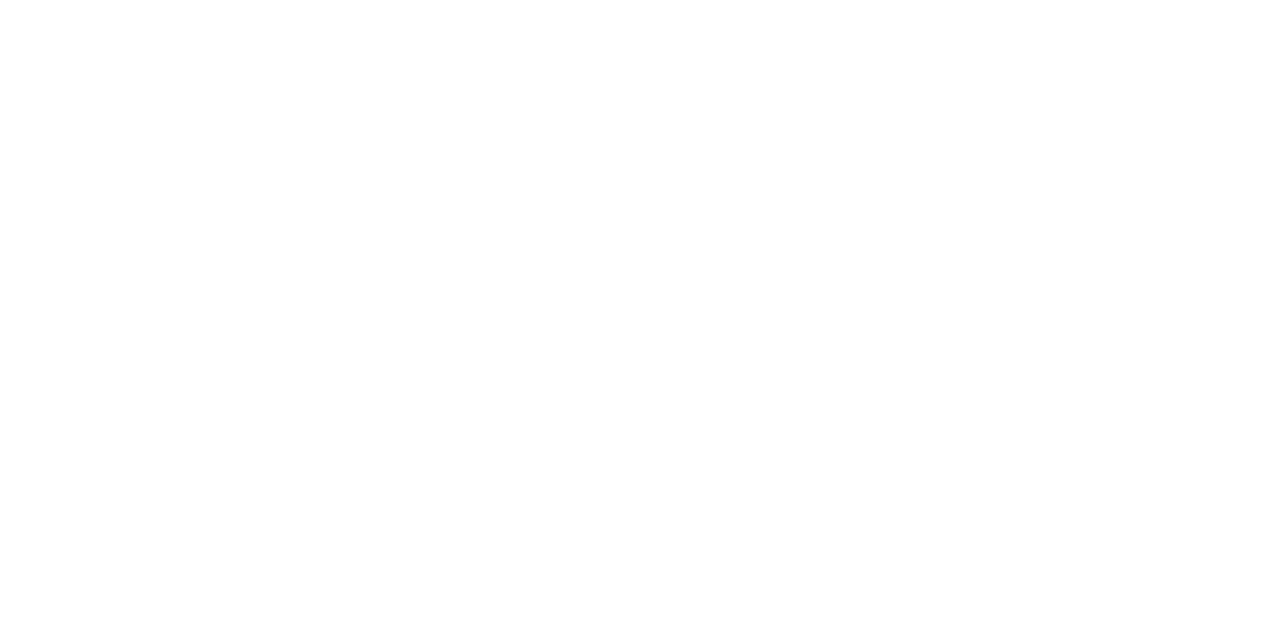
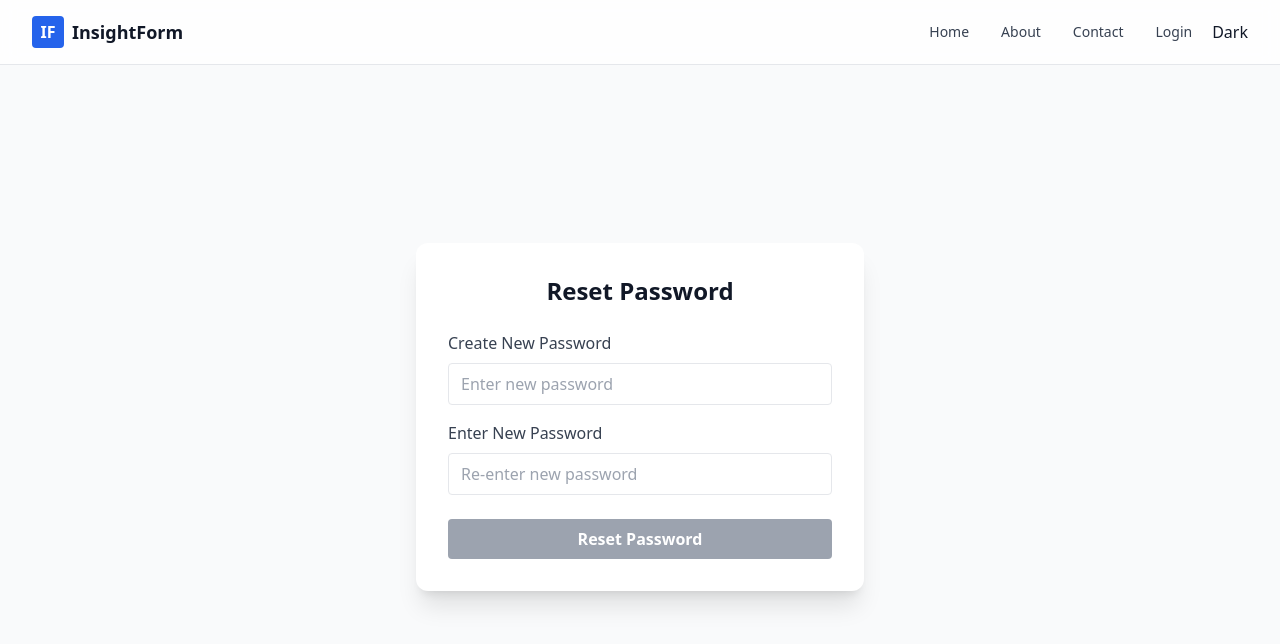
Before and after one commit to abh1mod/InsightForm, a React (Vite) app in the folder frontend/: page /reset-password/1 in a window 1280 px wide. Before the commit this address had no page. Shown: the top 644 px of the page. Built offline with nearby package versions, Linux system fonts and the light colour scheme.

Commit message:
resetpassword email-verification

```diff
--- a/frontend/package.json
+++ b/frontend/package.json
@@ -14,7 +14,8 @@
     "clsx": "^2.1.1",
     "react": "^19.1.0",
     "react-dom": "^19.1.0",
-    "react-router-dom": "^7.8.2"
+    "react-router-dom": "^7.8.2",
+    "react-toastify": "^11.0.5"
   },
   "devDependencies": {
     "@eslint/js": "^9.30.1",
--- a/frontend/src/App.jsx
+++ b/frontend/src/App.jsx
@@ -9,6 +9,7 @@ import AuthSuccess from "./pages/AuthSuccess";
 import AuthFailure from "./pages/AuthFailure";
 import PrivateRoute from "./components/PrivateRoute";
 import VerifyEmail from "./pages/VerifyEmail";
+import ResetPassword from "./pages/ResetPassword";
 
 function App() {
    return (
@@ -23,6 +24,7 @@ function App() {
           <Route path="/auth/failure" element={<AuthFailure />} />
 
           <Route path="/verify/:token" element={<VerifyEmail/>} />
+          <Route path="/reset-password/:token" element={<ResetPassword />} />
           <Route
             path="/dashboard"
             element={
--- a/frontend/src/components/Layout.jsx
+++ b/frontend/src/components/Layout.jsx
@@ -4,7 +4,7 @@ import Navbar from "./Navbar";
 
 function Layout(){
     return (
-        <div className="min-h-screen bg-gray-50 text-gray-900">
+        <div className="min-h-screen bg-gray-50 text-gray-900 dark:bg-gray-800 dark:text-gray-100">
             <Navbar />
             <main className="mx-auto max-w-7xl px-4 sm:px-6 lg:px-8 py-8">
                 <Outlet />
--- a/frontend/src/components/Navbar.jsx
+++ b/frontend/src/components/Navbar.jsx
@@ -10,33 +10,42 @@ export default function Navbar() {
   const makeLinkClass = ({ isActive }) =>
     [
       linkBase,
-      isActive ? "text-blue-600 bg-blue-50" : "text-gray-700 hover:text-blue-600 hover:bg-gray-50",
+      isActive
+        ? "text-blue-600 bg-blue-50 dark:text-blue-400 dark:bg-gray-800"
+        : "text-gray-700 hover:text-blue-600 hover:bg-gray-50 dark:text-gray-300 dark:hover:text-blue-400 dark:hover:bg-gray-800",
     ].join(" ");
 
   return (
-    <nav className="sticky top-0 z-40 bg-white/80 backdrop-blur border-b border-gray-200">
+    <nav className="sticky top-0 z-40 bg-white/80 backdrop-blur border-b border-gray-200 dark:bg-gray-900/80 dark:border-gray-700">
       <div className="mx-auto max-w-7xl px-4 sm:px-6 lg:px-8">
         <div className="flex h-16 items-center justify-between">
           <div className="flex items-center gap-3">
             <Link to="/" className="flex items-center gap-2">
               <div className="h-8 w-8 rounded bg-blue-600 text-white grid place-items-center font-bold">IF</div>
-              <span className="text-lg font-semibold text-gray-900">InsightForm</span>
+              <span className="text-lg font-semibold text-gray-900 dark:text-gray-100">InsightForm</span>
             </Link>
           </div>
 
           <div className="hidden md:flex items-center gap-2">
             <NavLink to="/" end className={makeLinkClass}>Home</NavLink>
             <NavLink to="/about" className={makeLinkClass}>About</NavLink>
+            {isLoggedIn && <NavLink to="/dashboard" className={makeLinkClass}>Dashboard</NavLink>}
             <NavLink to="/contact" className={makeLinkClass}>Contact</NavLink>
             {!isLoggedIn && <NavLink to="/login" className={makeLinkClass}>Login</NavLink>}
-            <button onClick={toggleTheme} className="ml-2 px-3 py-2 rounded-md text-sm font-medium text-gray-700 hover:text-blue-600 hover:bg-gray-50">
+            <button
+              onClick={toggleTheme}
+
+            >
+            <p className={makeLinkClass}>
               {theme === 'dark' ? 'Light' : 'Dark'}
+            </p>
+
             </button>
           </div>
 
           <button
             type="button"
-            className="md:hidden inline-flex items-center justify-center rounded-md p-2 text-gray-600 hover:bg-gray-100 hover:text-gray-900 focus:outline-none focus:ring-2 focus:ring-blue-500"
+            className="md:hidden inline-flex items-center justify-center rounded-md p-2 text-gray-600 hover:bg-gray-100 hover:text-gray-900 focus:outline-none focus:ring-2 focus:ring-blue-500 dark:text-gray-300 dark:hover:bg-gray-800 dark:hover:text-gray-100"
             aria-controls="mobile-menu"
             aria-expanded={isOpen}
             onClick={() => setIsOpen((v) => !v)}
@@ -56,14 +65,19 @@ export default function Navbar() {
       </div>
 
       {isOpen && (
-        <div id="mobile-menu" className="md:hidden border-t border-gray-200">
+        <div id="mobile-menu" className="md:hidden border-t border-gray-200 dark:border-gray-700 dark:bg-gray-900">
           <div className="space-y-1 px-4 py-3">
             <NavLink to="/" end className={makeLinkClass} onClick={() => setIsOpen(false)}>Home</NavLink>
             <NavLink to="/about" className={makeLinkClass} onClick={() => setIsOpen(false)}>About</NavLink>
+            {isLoggedIn && <NavLink to="/dashboard" className={makeLinkClass} onClick={() => setIsOpen(false)}>Dashboard</NavLink>}
             <NavLink to="/contact" className={makeLinkClass} onClick={() => setIsOpen(false)}>Contact</NavLink>
             {!isLoggedIn && <NavLink to="/login" className={makeLinkClass} onClick={() => setIsOpen(false)}>Login</NavLink>}
-            <button onClick={() => { toggleTheme(); setIsOpen(false); }} className={makeLinkClass}>
-              {theme === 'dark' ? 'Light' : 'Dark'} Mode
+            <button
+              onClick={() => { toggleTheme(); setIsOpen(false); }}
+            >
+            <p className={makeLinkClass}>
+              {theme === 'dark' ? 'Light' : 'Dark'}
+            </p>
             </button>
           </div>
         </div>
--- a/frontend/src/context/ContextAPI.jsx
+++ b/frontend/src/context/ContextAPI.jsx
@@ -1,5 +1,5 @@
 import { createContext, useContext, useEffect, useMemo, useState } from "react";
-
+import { toast } from "react-toastify";
 const Context = createContext();
 
 export const ContextProvider = ({ children }) => {
@@ -33,7 +33,10 @@ export const ContextProvider = ({ children }) => {
   }, [theme]);
 
   const login = (newToken) => setToken(newToken);
-  const logout = () => setToken(null);
+  const logout = () => {
+    toast.info("Logged out successfully");
+    setToken(null);
+  }
   const toggleTheme = () => setTheme((t) => (t === "light" ? "dark" : "light"));
 
   const value = useMemo(
--- a/frontend/src/main.jsx
+++ b/frontend/src/main.jsx
@@ -3,9 +3,12 @@ import ReactDOM from "react-dom/client";
 import App from "./App";
 import { ContextProvider } from "./context/ContextAPI.jsx";
 import "./index.css";
+import {ToastContainer} from "react-toastify"
+
 
 ReactDOM.createRoot(document.getElementById("root")).render(
   <ContextProvider>
     <App />
+  <ToastContainer position="top-right" autoClose={3000} pauseOnHover theme="colored"/>
   </ContextProvider>
 );
--- /dev/null
+++ b/frontend/src/pages/ResetPassword.jsx
@@ -0,0 +1,103 @@
+import React, { useState } from "react";
+import { useParams, useNavigate } from "react-router-dom";
+import axios from "axios";
+import { toast } from "react-toastify";
+
+const ResetPassword = () => {
+  const { token } = useParams(); // from /reset-pass/:reset-token
+  const navigate = useNavigate();
+
+  const [password, setPassword] = useState("");
+  const [confirmPassword, setConfirmPassword] = useState("");
+  const [error, setError] = useState("");
+  const [loading, setLoading] = useState(false);
+
+  // Password validation regex
+  const passwordRegex =
+    /^(?=.*[a-z])(?=.*[A-Z])(?=.*\d)(?=.*[@$!%*?&])[A-Za-z\d@$!%*?&]{8,}$/;
+
+  const isPasswordValid = passwordRegex.test(password);
+  const doPasswordsMatch = password === confirmPassword;
+
+  const handleSubmit = async (e) => {
+    e.preventDefault();
+    if (!isPasswordValid || !doPasswordsMatch) return;
+
+    try {
+      setLoading(true);
+      const res = await axios.post(`http://localhost:3000/api/auth/reset-password/${token}`, {
+        password,
+      });
+
+      toast.success(res.data.message || "Password reset successful!");
+      navigate("/login"); // redirect to login page
+    } catch (err) {
+      console.error(err);
+      toast.error(err.response?.data?.message || "Error resetting password.");
+      setError(
+        err.response?.data?.message || "Something went wrong. Try again."
+      );
+    } finally {
+      setLoading(false);
+    }
+  };
+
+  return (
+    <div className="flex justify-center items-center h-[80vh]">
+      <form
+        onSubmit={handleSubmit}
+        className="bg-white shadow-xl rounded-xl p-8 w-full max-w-md"
+      >
+        <h2 className="text-2xl font-bold mb-6 text-center">Reset Password</h2>
+
+        <div className="mb-4">
+          <label className="block text-gray-700 mb-2">Create New Password</label>
+          <input
+            type="password"
+            className="w-full border rounded px-3 py-2"
+            value={password}
+            onChange={(e) => setPassword(e.target.value)}
+            placeholder="Enter new password"
+            required
+          />
+          {!isPasswordValid && password.length > 0 && (
+            <p className="text-sm text-red-500 mt-1">
+              Must be 8+ chars, with uppercase, lowercase, digit & special char.
+            </p>
+          )}
+        </div>
+
+        <div className="mb-6">
+          <label className="block text-gray-700 mb-2">Enter New Password</label>
+          <input
+            type="password"
+            className="w-full border rounded px-3 py-2"
+            value={confirmPassword}
+            onChange={(e) => setConfirmPassword(e.target.value)}
+            placeholder="Re-enter new password"
+            required
+          />
+          {confirmPassword.length > 0 && !doPasswordsMatch && (
+            <p className="text-sm text-red-500 mt-1">Passwords do not match.</p>
+          )}
+        </div>
+
+        {error && <p className="text-red-600 mb-4 text-center">{error}</p>}
+
+        <button
+          type="submit"
+          disabled={!isPasswordValid || !doPasswordsMatch || loading}
+          className={`w-full py-2 rounded text-white font-semibold ${
+            !isPasswordValid || !doPasswordsMatch || loading
+              ? "bg-gray-400 cursor-not-allowed"
+              : "bg-blue-600 hover:bg-blue-700"
+          }`}
+        >
+          {loading ? "Resetting..." : "Reset Password"}
+        </button>
+      </form>
+    </div>
+  );
+};
+
+export default ResetPassword;
--- a/frontend/src/pages/VerifyEmail.jsx
+++ b/frontend/src/pages/VerifyEmail.jsx
@@ -4,6 +4,7 @@ import { useParams } from "react-router-dom";
 import axios from "axios";
 import { useNavigate } from "react-router-dom";
 import { useAppContext } from "../context/ContextAPI";
+import { toast } from 'react-toastify';
 
 const VerifyEmail = () =>{
     const { token } = useParams();
@@ -18,13 +19,15 @@ const VerifyEmail = () =>{
             try {
                 const res = await axios.get(`http://localhost:3000/api/auth/verify/${token}`);
                 if (res.data.token) {
-                    setMessage(res.data.message);
+                    toast.success(res.data.message);
                     console.log(res.data);
-                    login(res.data.token); // Save token in context + localStorage
+                    login(res.data.token);
                     navigate("/dashboard");
                 }
 
             } catch (error) {
+                toast.error(error.response?.data?.message || "Email verification failed!");
+                setMessage("Email verification failed or the token has expired.");
                 console.error("Error verifying email:", error.response ? error.response.data : error.message);
                 // Handle error (e.g., show an error message)
             }
```
Also changed, not shown: frontend/src/components/LoginComp.jsx (+5 -2 lines), frontend/src/components/SignUpComp.jsx (+4 -3 lines), frontend/src/pages/Home.jsx (+21 -6 lines), frontend/src/pages/Login.jsx (+101 -13 lines), 1 other file (tests, documents, lock files or other folders).
